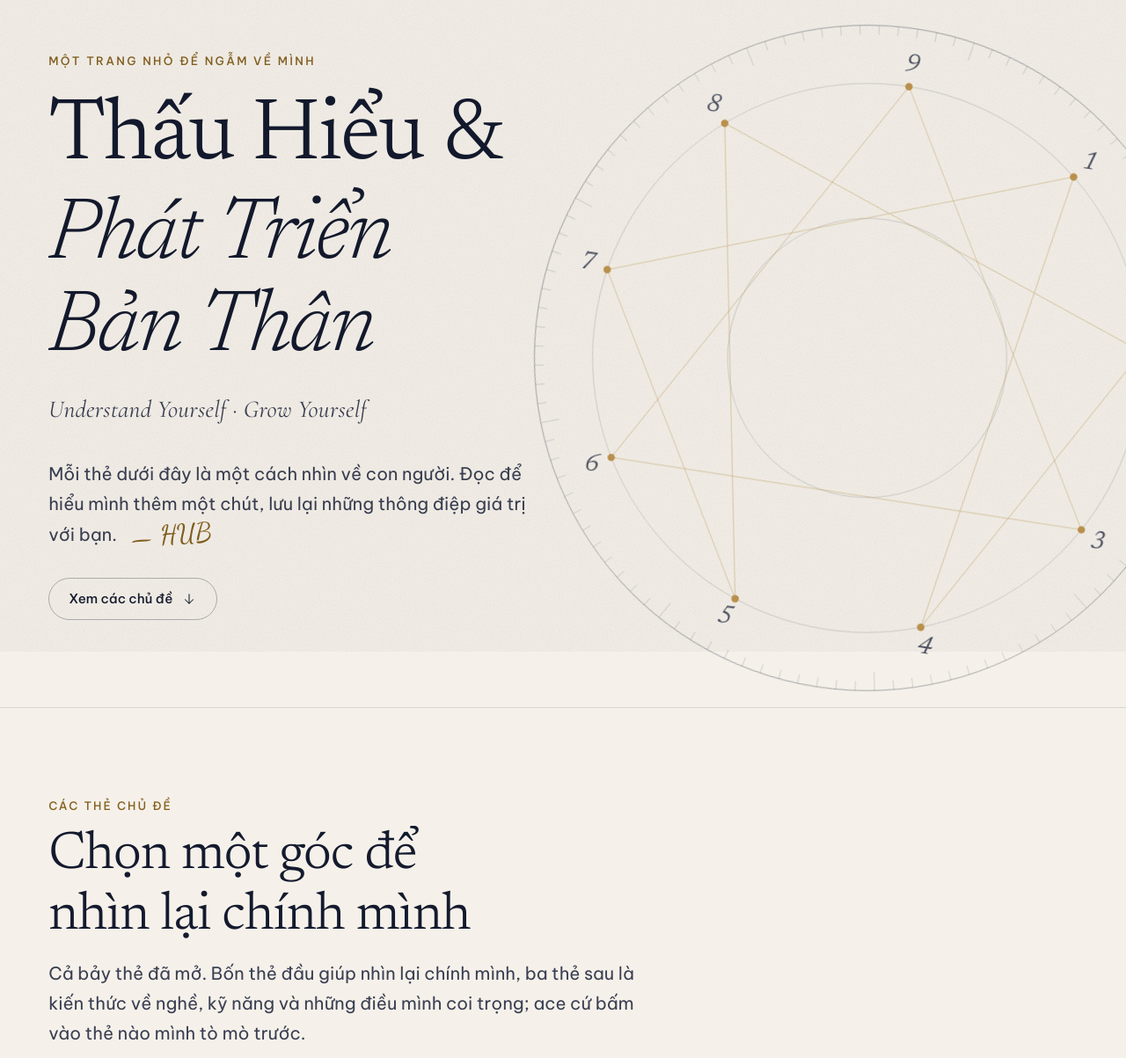
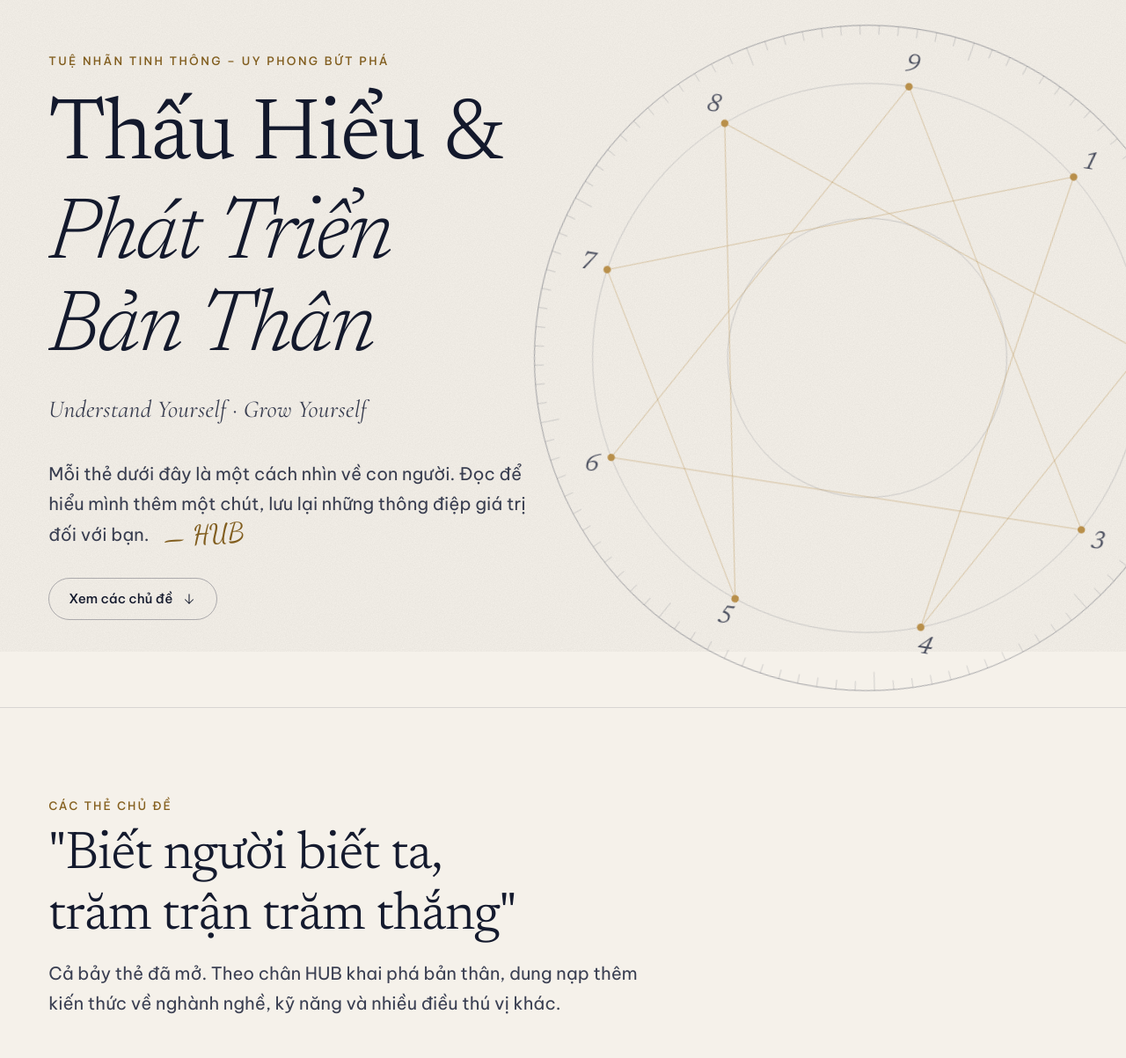
Before and after one commit to HuyBao2206/whoareyou, a website with bundled scripts: page index.html in a window 1280 px wide. Shown: the part 59-1262 px from the top of the page at 88% size. Built offline with nearby package versions, Linux system fonts and the light colour scheme.

Commit message:
Update index.html

```diff
--- a/index.html
+++ b/index.html
@@ -101,11 +101,11 @@
       <section class="hero" aria-labelledby="hero-title">
         <div class="ring" aria-hidden="true"></div>
         <div class="wrap hero__inner">
-          <p class="hero__eyebrow" data-hero-in>Một trang nhỏ để ngẫm về mình</p>
+          <p class="hero__eyebrow" data-hero-in>Tuệ nhãn tinh thông – Uy phong bứt phá</p>
           <h1 class="hero__title" id="hero-title"><span class="line"><span class="line__in">Thấu Hiểu &amp;</span></span> <span class="line"><span class="line__in">Phát Triển Bản Thân</span></span></h1>
           <p class="hero__en" lang="en" data-site="nameEn" data-hero-in>Understand Yourself · Grow Yourself</p>
           <p class="hero__intro" data-hero-in>
-            Mỗi thẻ dưới đây là một cách nhìn về con người. Đọc để hiểu mình thêm một chút, lưu lại những thông điệp giá trị với bạn.
+            Mỗi thẻ dưới đây là một cách nhìn về con người. Đọc để hiểu mình thêm một chút, lưu lại những thông điệp giá trị đối với bạn.
             <span class="signature">— HUB</span>
           </p>
           <a class="hero__scroll" href="#chu-de" data-hero-in>
@@ -119,8 +119,8 @@
         <div class="wrap">
           <div class="section-head" data-reveal>
             <p class="eyebrow">Các thẻ chủ đề</p>
-            <h2 class="section-title" id="topics-title" data-split>Chọn một góc để nhìn lại chính mình</h2>
-            <p class="section-lead">Cả bảy thẻ đã mở. Bốn thẻ đầu giúp nhìn lại chính mình, ba thẻ sau là kiến thức về nghề, kỹ năng và những điều mình coi trọng; ace cứ bấm vào thẻ nào mình tò mò trước.</p>
+            <h2 class="section-title" id="topics-title" data-split>"Biết người biết ta, trăm trận trăm thắng"</h2>
+            <p class="section-lead">Cả bảy thẻ đã mở. Theo chân HUB khai phá bản thân, dung nạp thêm kiến thức về nghành nghề, kỹ năng và nhiều điều thú vị khác.</p>
           </div>
           <ul class="topics__grid" id="topic-list" role="list"></ul>
         </div>
@@ -136,12 +136,12 @@
             <article class="about__item" data-reveal>
               <span class="about__no" aria-hidden="true">i.</span>
               <h3>Trang này giúp gì cho bạn</h3>
-              <p>Trang này tổng hợp những cách nhìn quen thuộc về con người vào một chỗ và viết lại bằng lời dễ hiểu. Mỗi thẻ cho bạn vài gợi ý để tự soi lại cách mình làm việc, cách mình thương người khác và cách mình ra quyết định. Bạn không cần đăng ký hay cài thêm gì cả.</p>
+              <p>Trang này tổng hợp những cách nhìn quen thuộc về con người vào một chỗ và viết lại bằng lời dễ hiểu. Các thẻ còn cho bạn những gợi ý để tự soi lại cách mình làm việc, cách mình đối nhân xử thế và cách mình ra quyết định. Bạn không cần đăng ký hay cài thêm gì cả.</p>
             </article>
             <article class="about__item" data-reveal>
               <span class="about__no" aria-hidden="true">ii.</span>
               <h3>Đọc kết quả thế nào cho đúng</h3>
-              <p>Bạn hãy đọc kết quả như lời nhận xét của một người quen tinh ý: có chỗ trúng, có chỗ trật. Đoạn nào khiến bạn gật gù thì giữ lại mà ngẫm thêm, đoạn nào không giống mình thì cứ bỏ qua. Không con số hay bài trắc nghiệm nào quyết định thay bạn được, và cũng chẳng có kết quả nào là xấu.</p>
+              <p>Bạn hãy đọc kết quả như lời nhận xét của một người quen tinh ý: có chỗ trúng, có chỗ trật. Đoạn nào khiến bạn gật gù thì giữ lại mà ngẫm thêm, đoạn nào không giống mình lắm thì cứ bỏ qua. Không một con số hay bài trắc nghiệm nào quyết định thay bạn được, và cũng chẳng có kết quả nào là xấu.</p>
             </article>
             <article class="about__item" data-reveal>
               <span class="about__no" aria-hidden="true">iii.</span>
```
